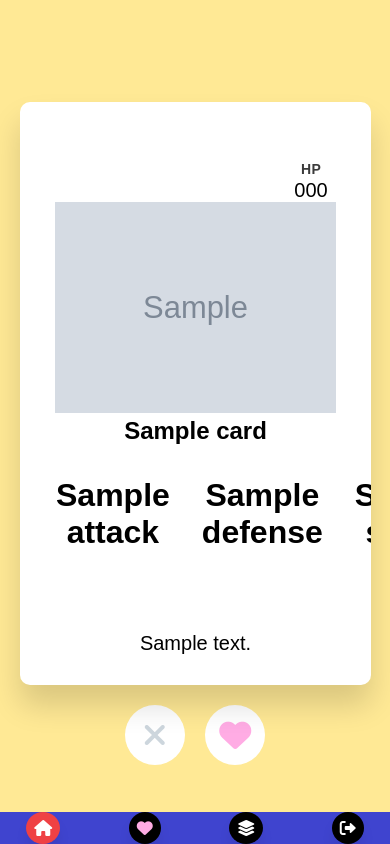
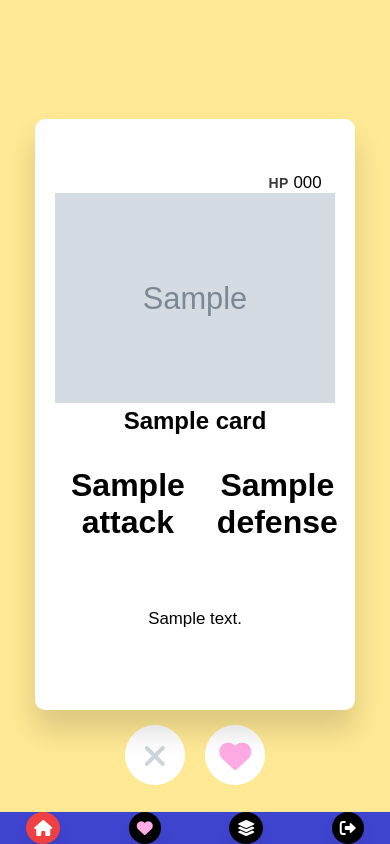
Before and after one commit to langulski/pokemon-tinder, a FastAPI app: template app/templates/index.html in a window 390 px wide. Run offline with FastAPI, Linux system fonts and the light colour scheme; the template is opened without the code that fills it: most values are stand-ins (such as "Sample title", 1, 10 or a date in 2020); grey boxes marked "Sample" are stand-in pictures; some libraries are stand-ins or nearby versions.

Commit message:
style: mobile responsive

```diff
--- a/app/templates/static/styles/index.css
+++ b/app/templates/static/styles/index.css
@@ -210,7 +210,23 @@
     img {
         max-height: 25vh;
     }
+    .tinder--buttons{
+      padding-top:15px;
+      margin-bottom:4vh;
+
+    }
+    .tinder--card {
+      margin-top: 15px;
+      height: 70vh;
+      width:320px;
+    }
+    .tinder--card p{
+      font-size: 2vh;
+      padding:  0 5px;
+    }
     };
+
+
 
   .container {
     width:100%;
```
